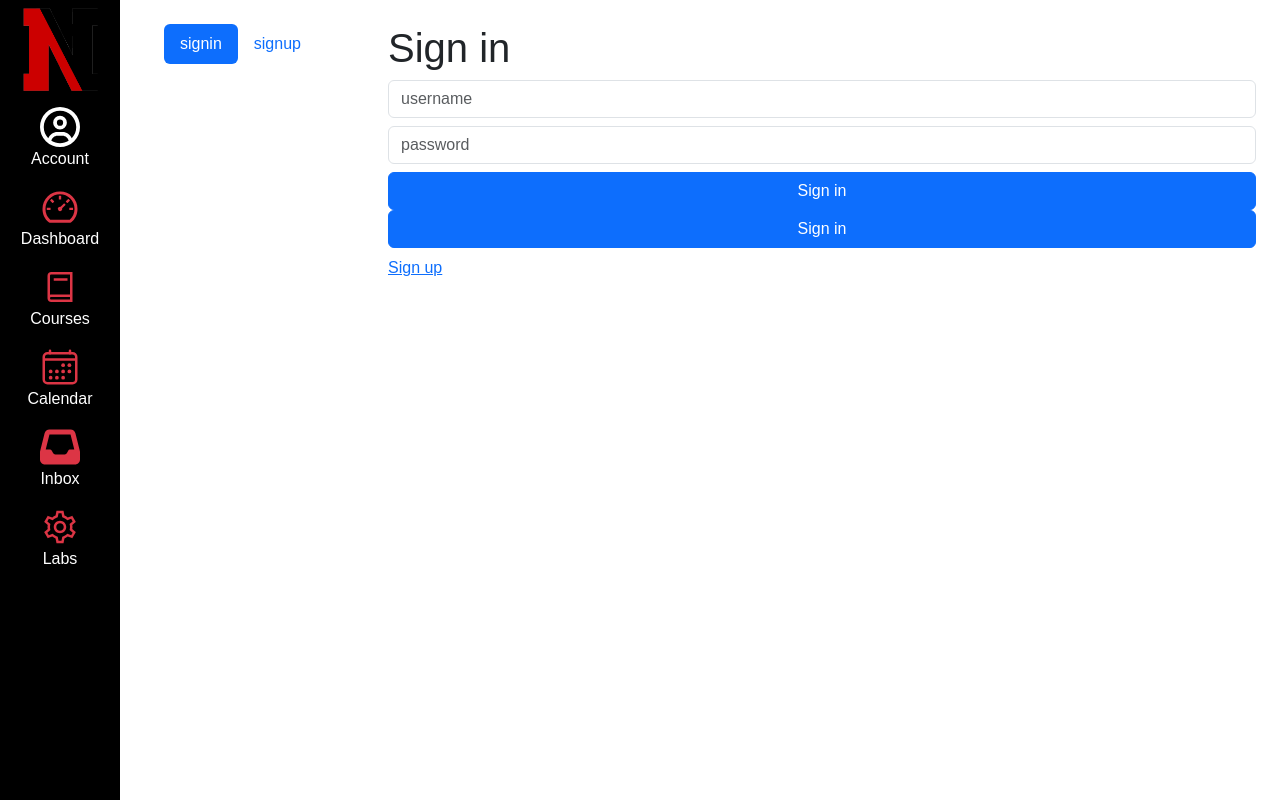
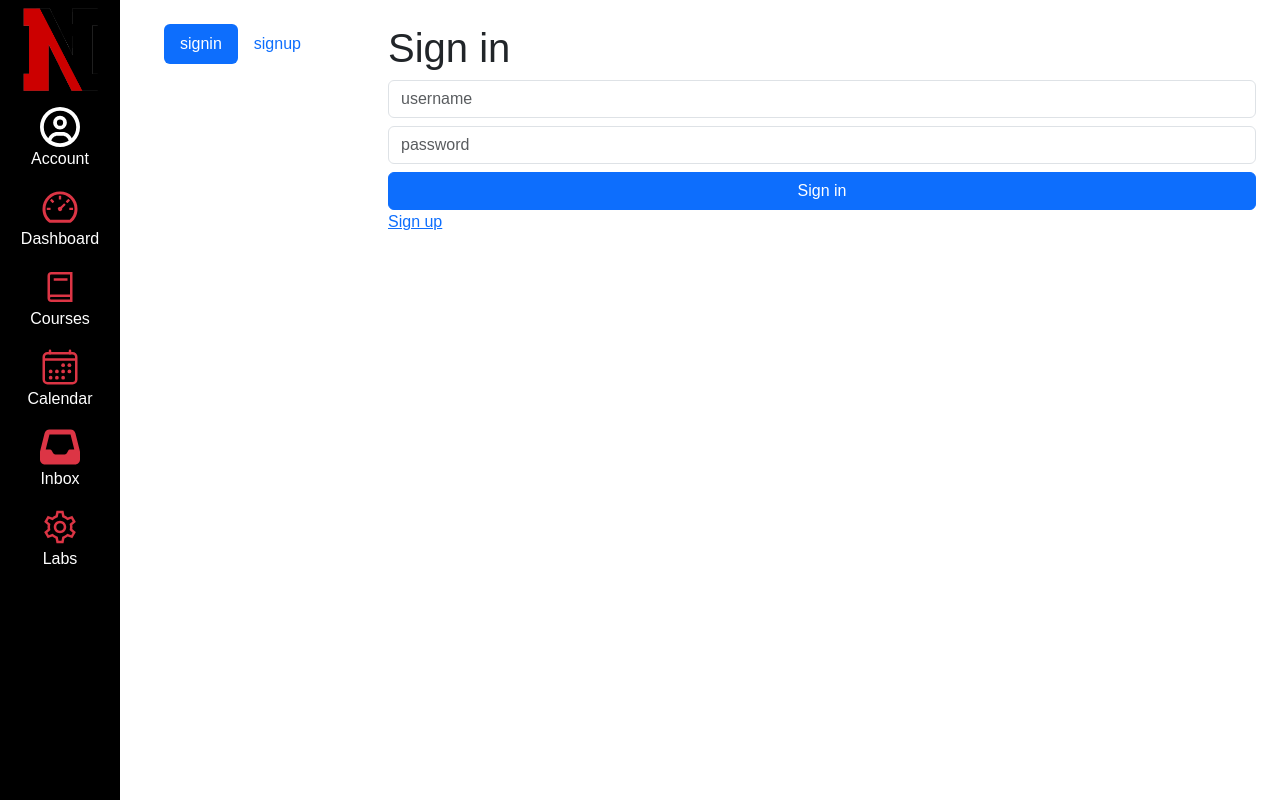
Before and after one commit to jessjkp/kambaz-next-js, a Next.js app: page /account/signin in a window 1280 px wide. Built offline with nearby package versions, Linux system fonts and the light colour scheme; no server answers.

Commit message:
small changes

```diff
--- a/app/(kambaz)/account/signin/page.tsx
+++ b/app/(kambaz)/account/signin/page.tsx
@@ -35,9 +35,5 @@ export default function Signin() {
              className="mb-2"/>
                    <Button onClick={signin} id="wd-signin-btn" className="w-100" > Sign in </Button>
 
-      <Link id="wd-signin-btn"
-            href="/account/profile"
-            className="btn btn-primary w-100 mb-2">
-            Sign in </Link>
       <Link id="wd-signup-link" href="/account/signup">Sign up</Link>
     </div> );}
```
